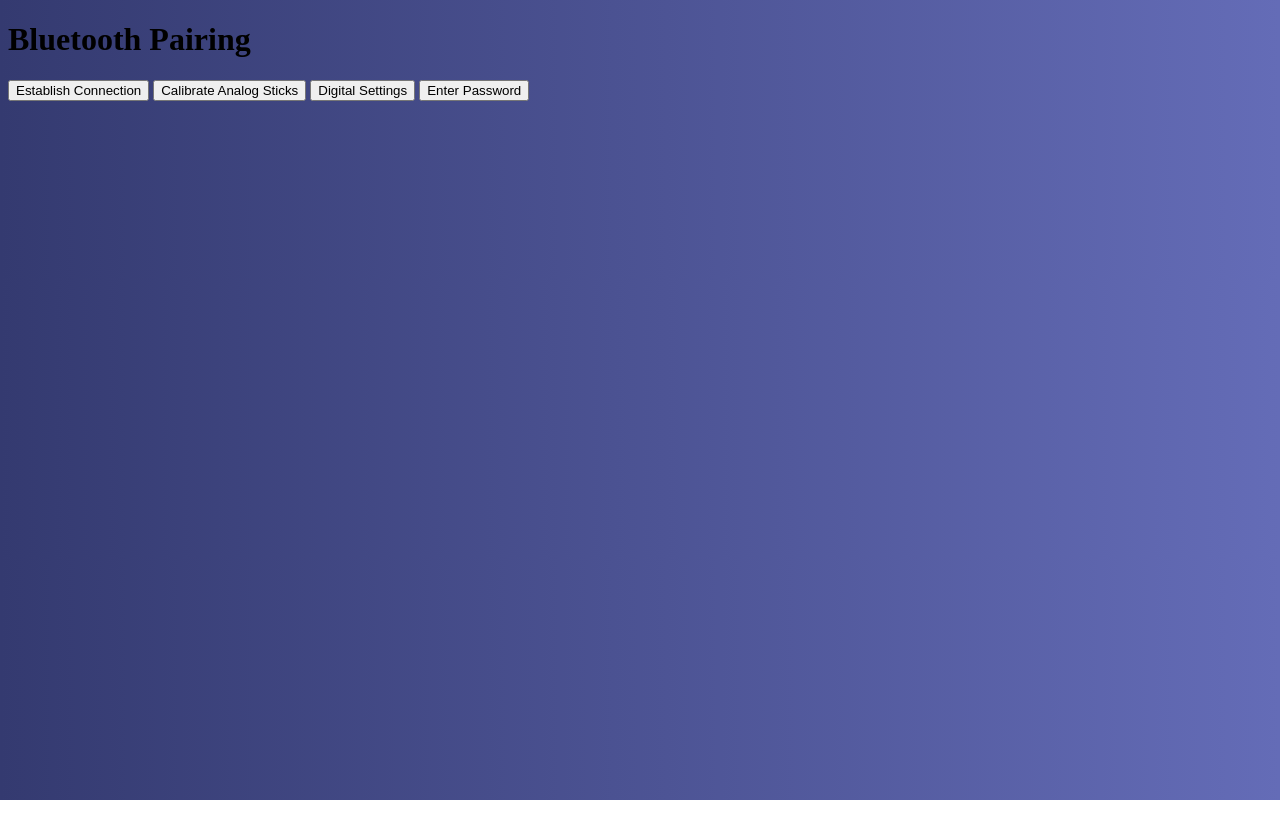
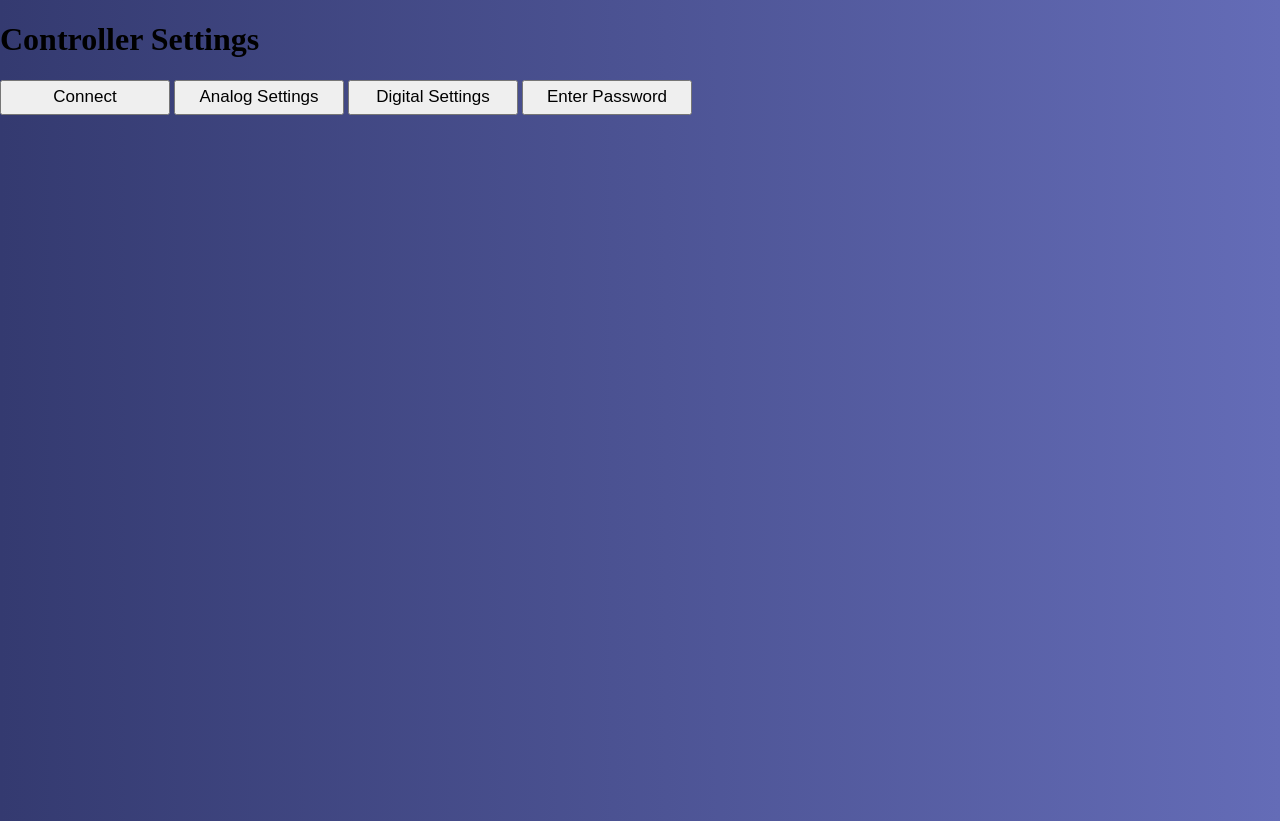
Before and after one commit to KEG-Gaming/keg-gaming.github.io, a plain HTML site: page html/BLE-Pairing.html in a window 1280 px wide. Before the commit the page ends 800 px from the top, so only its background shows below. Drawn offline with Linux system fonts and the light colour scheme.

Commit message:
debugging screen size issues

```diff
--- a/html/BLE-Pairing.html
+++ b/html/BLE-Pairing.html
@@ -4,15 +4,28 @@
     <meta charset="UTF-8" />
     <meta name="viewport" content="width=device-width,initial-scale=1" />
     <link rel="shortcut icon" href="https://c.s-microsoft.com/favicon.ico?v2" />
-    <title>Bluetooth Pairing</title>
+    <title>Controller Settings</title>
+
+    <style>
+      body {
+          margin: 0;
+          width: 100vw;
+          height: 100vh;
+      }
+
+      div {
+          width: 100vw;
+          height: 100vh;
+      }
+    </style>
   </head>
   <body>
-    <h1>Bluetooth Pairing</h1>
+    <h1>Controller Settings</h1>
 
-    <button onclick="isWebBluetoothEnabled()">Establish Connection</button>
-    <button onclick="requestAnalogReadings()">Calibrate Analog Sticks</button>
-    <button onclick="requestDigitalReadings()">Digital Settings</button>
-    <button onclick="getPassword()">Enter Password</button>
+    <button style="font-size : 17px;height:35px;width:170px" onclick="isWebBluetoothEnabled()">Connect</button>
+    <button style="font-size : 17px;height:35px;width:170px" onclick="requestAnalogReadings()">Analog Settings</button>
+    <button style="font-size : 17px;height:35px;width:170px" onclick="requestDigitalReadings()">Digital Settings</button>
+    <button style="font-size : 17px;height:35px;width:170px" onclick="getPassword()">Enter Password</button>
 
     <p id="demo"></p>
 
```
